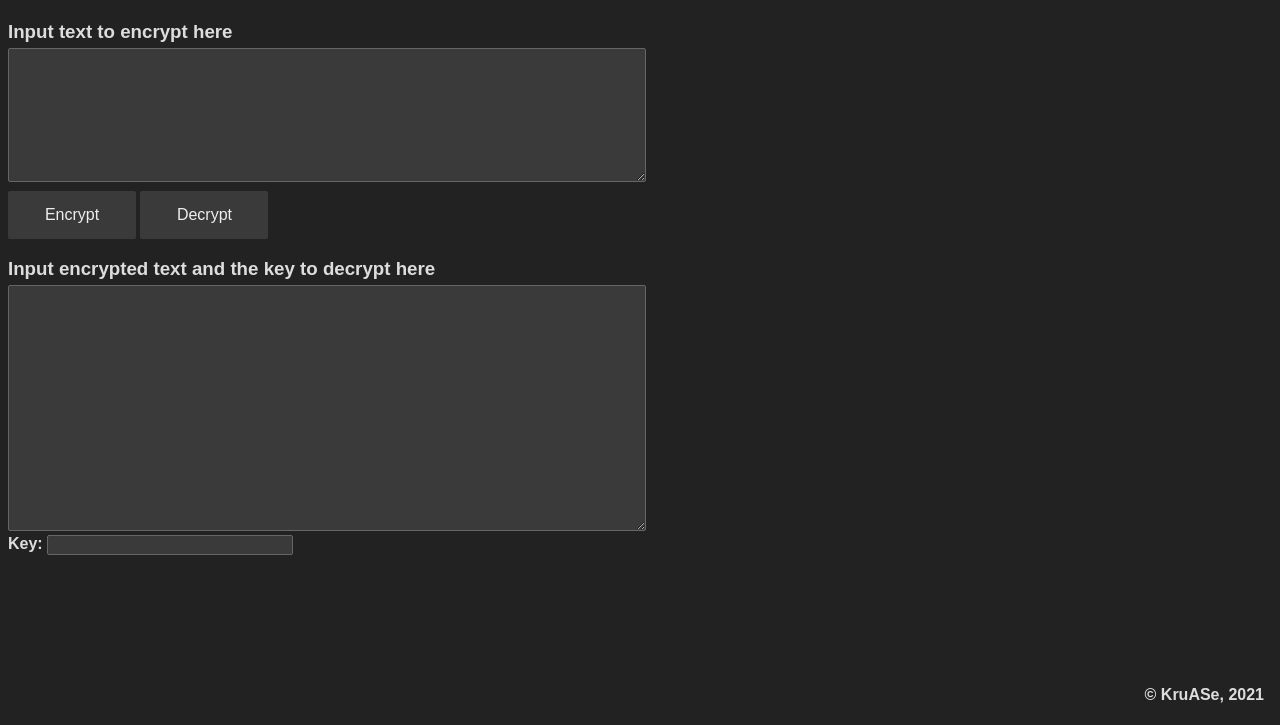
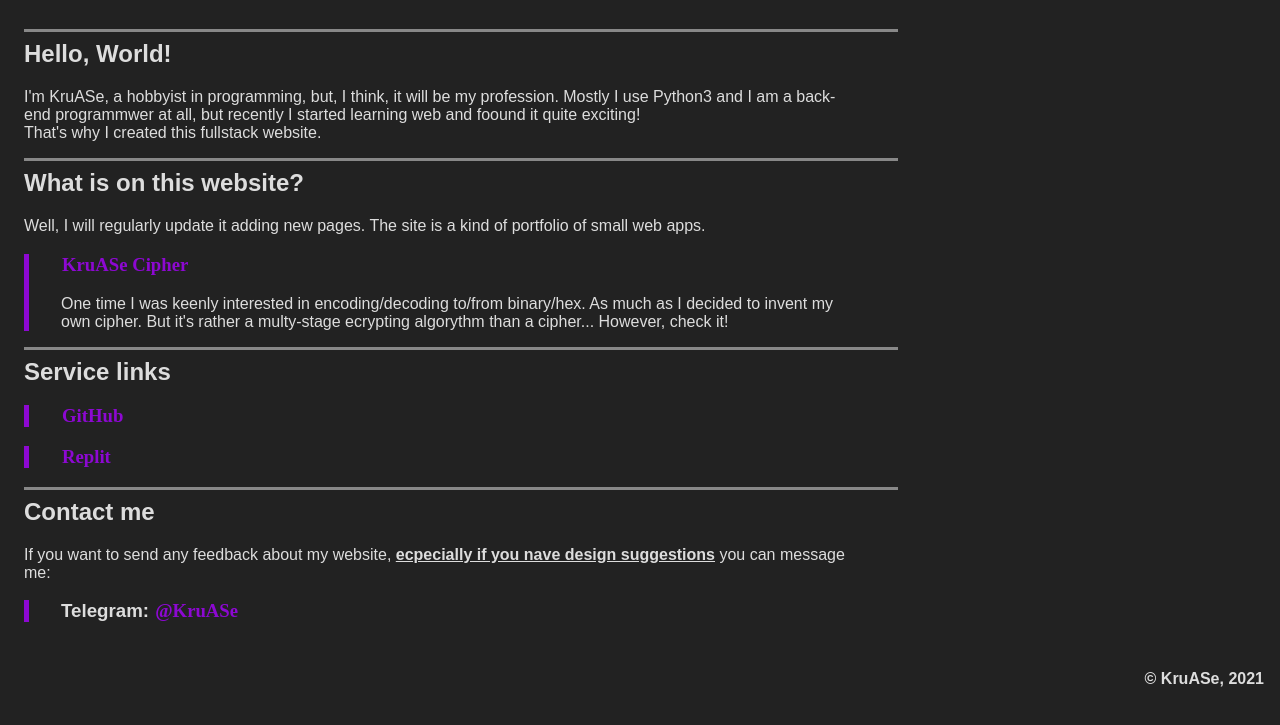
Before and after one commit to KruASe76/KruASe-website, a plain HTML site: page index.html in a window 1280 px wide. Shown: the part 75-800 px from the top of the page. Drawn offline with Linux system fonts and the light colour scheme; a web font is replaced by a local one.

Commit message:
index.html added and styles cascaded

```diff
--- /dev/null
+++ b/css/cipher.css
@@ -0,0 +1,25 @@
+h3 {
+    margin-bottom: 5px;
+}
+
+textarea {
+    width: 50%;
+}
+
+input {
+    width: 15rem;
+}
+
+button {
+    width: 8rem;
+    height: 3rem;
+    margin-top: 5px;
+}
+
+.warning-label {
+    color: #ff4444;
+    font-size: 1rem;
+    margin-left: 0.5rem;
+    text-align: center;
+    visibility: hidden;
+}
--- /dev/null
+++ b/css/index.css
@@ -0,0 +1,8 @@
+article {
+    border-top: 3px solid #888888;
+}
+
+.page, .link {
+    padding-left: 2rem;
+    border-left: 5px solid #8d08d2;
+}
--- a/css/style.css
+++ b/css/style.css
@@ -1,3 +1,9 @@
+@font-face {
+    font-family: "Ubuntu";
+    src: url("fonts/UbuntuMono-Regular.ttf") format("truetype");
+}
+
+
 img[alt="www.000webhost.com"] {
     display: none;
 }
@@ -6,6 +12,7 @@ body {
     font-family: "Arial", sans-serif;
     background-color: #222222;
     color: #dddddd;
+    padding-left: 1rem;
 }
 
 header {
@@ -13,30 +20,50 @@ header {
 }
 
 header h1 {
-    margin-top: 0;
+    margin-top: 1rem;
     margin-bottom: -20px;
 }
 
-footer {
-    position: absolute;
-    bottom: 0;
-    right: 1rem;
+article {
+    width: 70%;
+}
+article h2 {
+    margin-top: 0.5rem;
 }
 
-h3 {
-    margin-bottom: 5px;
+p {
+    width: 95%;
+}
+
+a {
+    font-family: "Ubuntu";
+    text-decoration: none;
+    color: #8d08d2;
+    border: 1px solid #222222;
+    border-radius: 3px;
+    transition-duration: 0.2s;
+}
+a:hover {
+    border-color: #8d08d2;
+}
+a:visited {
+    color: #8d08d2;
+}
+
+footer {
+    text-align: right;
+    position: relative;
+    right: 0.5rem;
+    margin-top: 3rem;
 }
 
 button {
     background-color: #3a3a3a;
     color: #eeeeee;
     font-size: 1rem;
-    width: 8rem;
-    height: 3rem;
     border-radius: 2px;
     border: none;
     border-color: #3a3a3a; /* To delete flush on hover */
-    margin-top: 5px;
     cursor: pointer;
     transition-duration: 0.2s;
 }
@@ -48,14 +75,6 @@ button:active {
     background-color: #444444;
     border: none;
     border-color: #3a3a3a; /* To delete flush on turning unactive */
-}
-
-.warning-label {
-    color: #ff4444;
-    font-size: 1rem;
-    margin-left: 0.5rem;
-    text-align: center;
-    visibility: hidden;
 }
 
 .input-field {
@@ -71,13 +90,6 @@ button:active {
     border: 1px solid #aaaaaa;
 }
 
-textarea {
-    width: 50%;
-}
-
-input {
-    width: 15rem;
-}
 input::-webkit-outer-spin-button,
 input::-webkit-inner-spin-button {
     -webkit-appearance: none;
--- a/index.html
+++ b/index.html
@@ -4,37 +4,61 @@
   <head>
     <meta charset="utf-8">
     <meta name="viewport" content="width=device-width">
+    <title>KruASe Website</title>
     <link rel="stylesheet" href="css/style.css">
-    <title>KruASe Cipher</title>
+    <link rel="stylesheet" href="css/index.css">
+    <link rel="icon" href="img/icon.jpg">
   </head>
 
   <body>
     <header>
-      <h1><b>KruASe</b> Cipher</h1>
-      <h4><i>A very strong cipher, no one can decrypt it</i></h4>
+      <h1><a href="index.html">KruASe</a> Website</h1>
+      <h4>The first my own-created fullstack site</h4>
     </header>
 
     <main>
-      <section>
-        <h3>Input text to encrypt here</h3>
-        <textarea class="input-field text-input" rows="8"></textarea>
-        <br>
-        <button class="encrypt-button">Encrypt</button>
-        <button class="decrypt-button">Decrypt</button>
-        <label class="warning-label"><i>Invalid code or/and key</i></label>
-        <br>
-        <h3>Input encrypted text and the key to decrypt here</h3>
-        <textarea class="input-field code-input" rows="15"></textarea>
-        <br>
-        <label for="key"><b>Key:</b></label>
-        <input class="input-field key-input" id="key" type="number">
-      </section>
+      <article>
+        <h2>Hello, World!</h2>
+        <p>
+          I'm KruASe, a hobbyist in programming, but, I think, it will be my profession. Mostly I use Python3 and
+          I am a back-end programmwer at all, but recently I started learning web and foound it quite exciting!<br>
+          That's why I created this fullstack website.
+        </p>
+      </article>
+
+      <article>
+        <h2>What is on this website?</h2>
+        <p>
+          Well, I will regularly update it adding new pages. The site is a kind of portfolio of small web apps.
+        </p>
+
+        <section class="page">
+          <h3><a href="cipher.html">KruASe Cipher</a></h3>
+          <p>
+            One time I was keenly interested in encoding/decoding to/from binary/hex. As much as I decided to invent
+            my own cipher. But it's rather a multy-stage ecrypting algorythm than a cipher... However, check it!
+          </p>
+        </section>
+      </article>
+
+      <article>
+        <h2>Service links</h2>
+        <h3 class="link"><a href="https://github.com/KruASe76" target="_blank">GitHub</a></h3>
+        <h3 class="link"><a href="https://replit.com/@KruASe" target="_blank">Replit</a></h3>
+      </article>
+
+      <article>
+        <h2>Contact me</h2>
+        <p>
+          If you want to send any feedback about my website, <b><u>ecpecially if you nave design suggestions</u></b>
+          you can message me:
+        </p>
+        <h3 class="link">Telegram: <a href="https://t.me/KruASe" target="_blank">@KruASe</a></h3>
+      </article>
     </main>
 
     <footer>
       <h4>© KruASe, 2021</h4>
     </footer>
-
-    <script src="js/script.js" type="module"></script>
   </body>
 </html>
```
Also changed, not shown: cipher.html (added, +39 -0 lines), fonts/UbuntuMono-Regular.ttf (added), img/icon.jpg (added), img/icon2.jpg (added), js/cipher.js (renamed from js/script.js), 1 other file.
